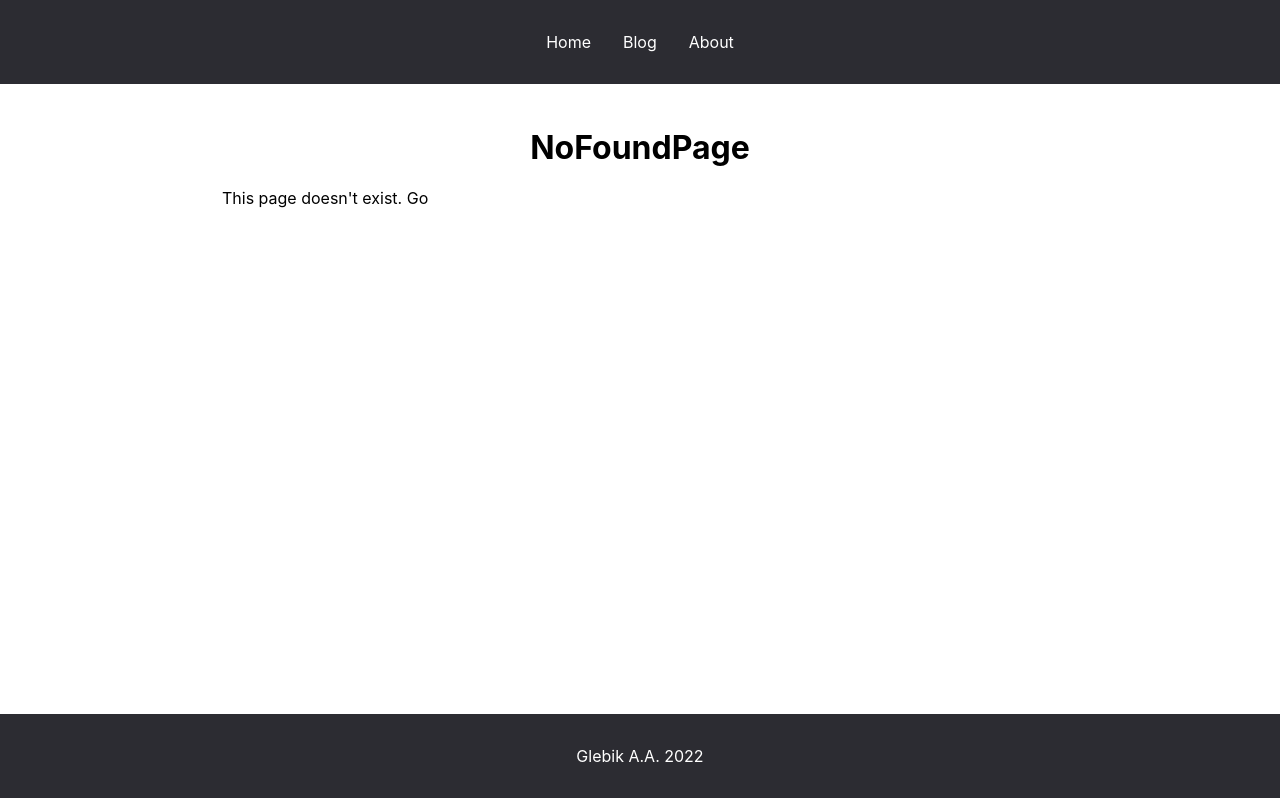
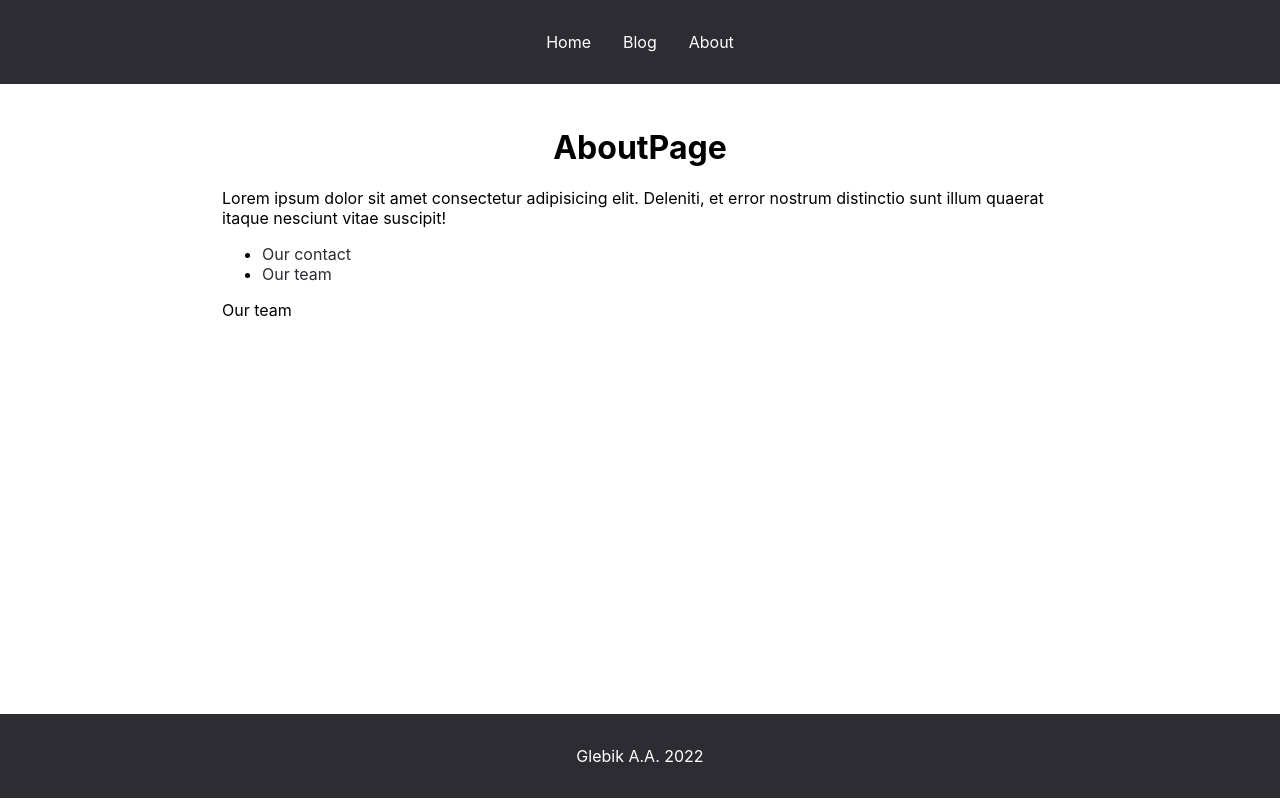
Before and after one commit to Aleksandr-Glebik/react-router-6, a React (Create React App) app: page /about/team in a window 1280 px wide. Built offline with nearby package versions, Linux system fonts and the light colour scheme.

Commit message:
feat: add nested routes for comp AboutPage

```diff
--- a/src/App.js
+++ b/src/App.js
@@ -17,7 +17,7 @@ function App() {
       <Routes>
         <Route path='/' element={<Layout />}>
           <Route index element={<HomePage />}/>
-          <Route path='about' element={<AboutPage />}/>
+          <Route path='about/*' element={<AboutPage />}/>
           <Route path='about-us' element={<Navigate to='/about' replace />}/>
           <Route path='posts' element={<BlogPage />}/>
           <Route path='posts/:id/edit' element={<EditPost />}/>
--- a/src/pages/AboutPage.jsx
+++ b/src/pages/AboutPage.jsx
@@ -1,10 +1,23 @@
 import React from "react"
+import { Routes, Route, Link } from 'react-router-dom'
 
 const AboutPage = () => {
     return (
         <div>
             <h1>AboutPage</h1>
             <p>Lorem ipsum dolor sit amet consectetur adipisicing elit. Deleniti, et error nostrum distinctio sunt illum quaerat itaque nesciunt vitae suscipit!</p>
+            <ul>
+                <li>
+                    <Link to={'contacts'}>Our contact</Link>
+                </li>
+                <li>
+                    <Link to={'team'}>Our team</Link>
+                </li>
+            </ul>
+            <Routes>
+                <Route path={'contacts'} element={<p>Our contact</p>} />
+                <Route path={'team'} element={<p>Our team</p>} />
+            </Routes>
         </div>
     )
 }
```
